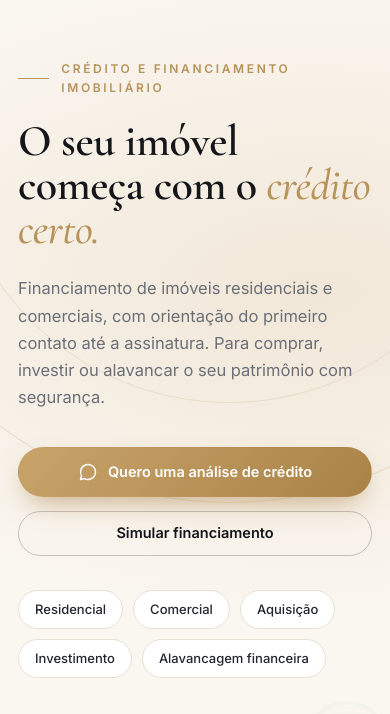
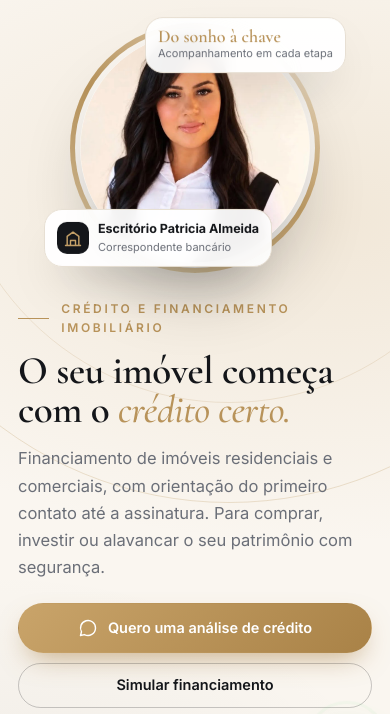
Before and after one commit to antonifigueiredo10/cor365, a plain HTML site: page patricia/index.html in a window 390 px wide. Shown: the part 59-773 px from the top of the page. Drawn offline with nearby package versions, Linux system fonts and the light colour scheme.

Commit message:
Site da Patricia: no celular a foto vem primeiro e sem espaço sobrando no topo
Co-Authored-By: Claude Opus 5.5 <noreply@anthropic.com>

```diff
--- a/patricia/index.html
+++ b/patricia/index.html
@@ -344,6 +344,32 @@ svg.i{width:20px;height:20px;fill:none;stroke:currentColor;stroke-width:1.7;stro
   .marca-rod img{height:70px}
 }
 @media (max-width:360px){.nome-img{display:none!important}}
+
+/* celular: foto em cima, sem espaço sobrando no topo */
+@media (max-width:900px){
+  .hero{padding:96px 0 64px}
+  .hero-in{gap:34px}
+  .foto-box{order:-1;max-width:340px}
+  .hero h1{margin:16px 0 18px}
+  .hero-cta{margin:26px 0 24px}
+}
+@media (max-width:620px){
+  .hero{padding:82px 0 52px}
+  .hero-in{gap:26px}
+  .foto-box{max-width:250px}
+  .foto-anel{padding:10px}
+  .hero h1{font-size:clamp(34px,10vw,44px);margin:14px 0 16px}
+  .hero-cta{margin:22px 0 20px;gap:10px}
+  .f1{left:-26px;bottom:6px;padding:9px 12px;gap:9px}
+  .f1 .ic{width:32px;height:32px;border-radius:10px}
+  .f2{right:-26px;top:4px;padding:9px 12px}
+  .flut b{font-size:12.5px}.flut small{font-size:11px}
+  .f2 .num{font-size:18px}
+}
+@media (max-width:360px){
+  .foto-box{max-width:210px}
+  .f1{left:-12px}.f2{right:-12px}
+}
 </style>
 </head>
 <body>
```
